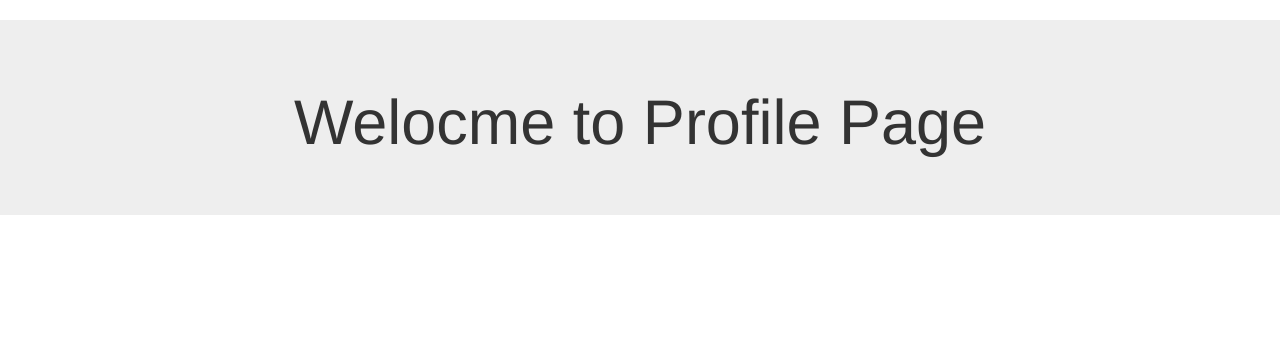
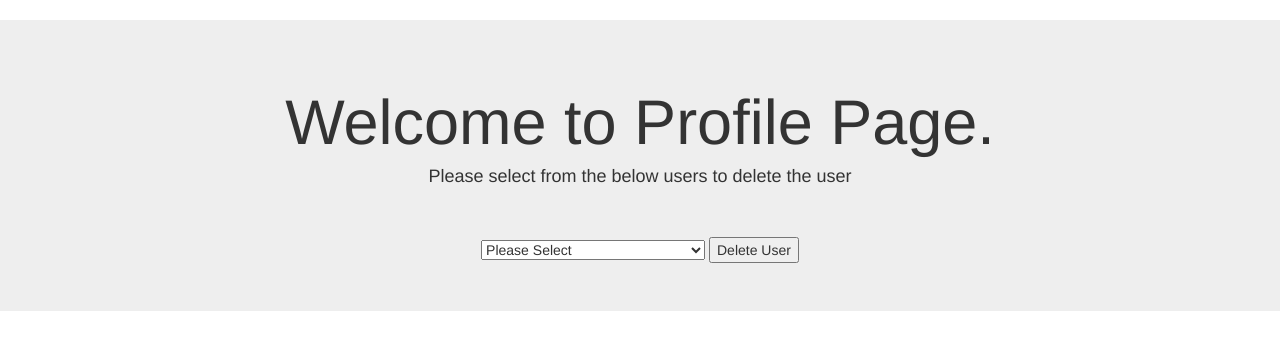
Before and after one commit to rohitpawar7711/algoscale_project, a Django app: page /profile in a window 1280 px wide. Shown: the part 52-402 px from the top of the page. Run offline with Django 3.2, Linux system fonts and the light colour scheme; a user stored in the database is signed in; data comes from the database, SQL or seed files in the repository; both versions use the stored data as it was after the commit; some libraries are stand-ins or nearby versions.

Commit message:
final commit

```diff
--- a/AlgoScale/LoginApp/views.py
+++ b/AlgoScale/LoginApp/views.py
@@ -11,7 +11,16 @@
 
 @login_required
 def homepage_view(request):
-    return render(request, "LoginApp/home.html")
+    userList = User.objects.values()
+    print(userList)
+    if request.method == "POST":
+        userid = request.POST.get("uid")
+        if userid == "Null":
+            return render(request, "LoginApp/home.html", {"allusers": userList, "err": "Please select a User First"})
+        user = User.objects.get(id=userid)
+        user.delete()
+        userList = User.objects.values()
+    return render(request, "LoginApp/home.html",{"allusers":userList})
 
 
 def login_view(request):
--- a/AlgoScale/templates/LoginApp/home.html
+++ b/AlgoScale/templates/LoginApp/home.html
@@ -1,11 +1,29 @@
 <!DOCTYPE html>
 {% extends 'LoginApp/base.html' %}
+{%load staticfiles%}
 
 
 {% block body %}
 <div class="jumbotron" align="center">
-  <h1>Welocme to Profile Page</h1>
+    <h1>Welcome to Profile Page.</h1>
+    <h4>Please select from the below users to delete the user</h4>
+    <br>
+    <br>
 
+    <form method="post">
+        {% if err %}
+        <h5 style="color:red;">{{err}}</h5>
+        {% endif %}
 
+        {% csrf_token %}
+    <select name="uid" required>
+        <option value="Null">Please Select</option>
+        {% for user in allusers %}
+        <option value="{{user.id}}" >{{user.email}}</option>
+        {% endfor %}
+
+    </select>
+    <input type="submit" value="Delete User">
+    </form>
     </div>
 {% endblock %}
```
Also changed, not shown: AlgoScale/db.sqlite3, README.md.
